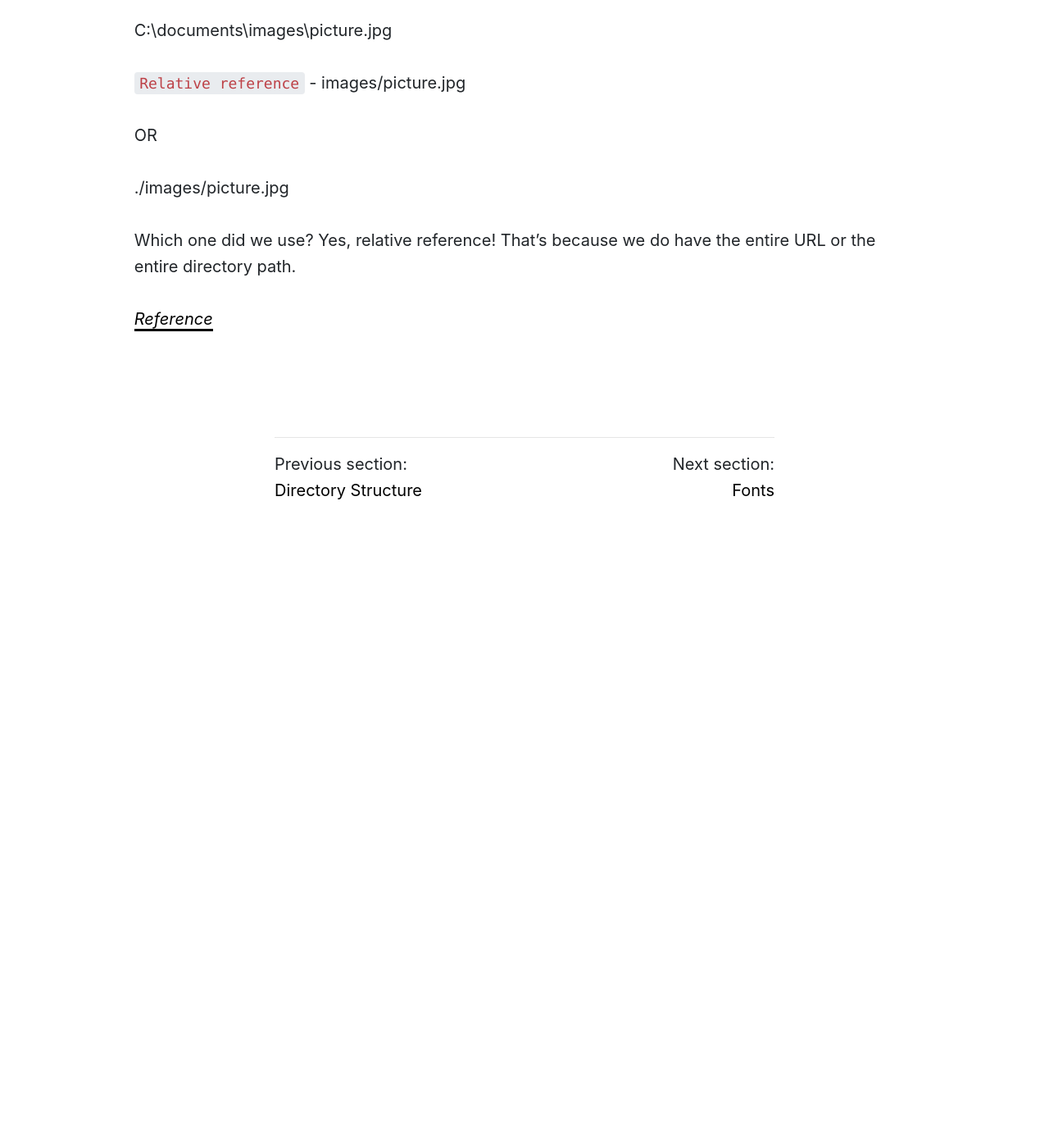
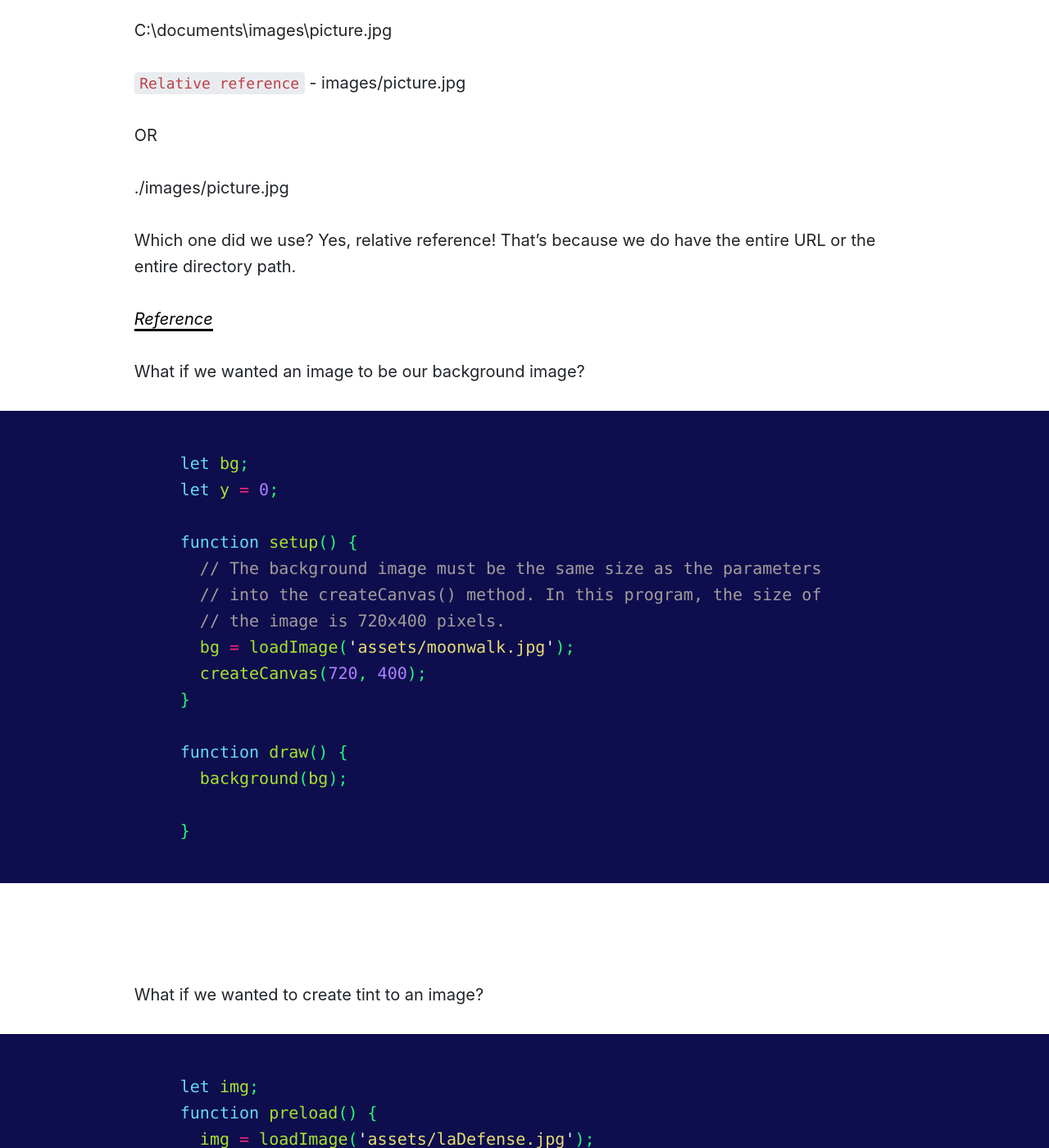
Before and after one commit to Montana-Media-Arts/220-creative-coding2-Spring2023, a Jekyll site: the page built from modules/week-3/_posts/2001-02-02-images.md, in a window 1280 px wide and 1400 px high, scrolled down 2312 px. Shown: the whole window at 82% size. Built offline with Jekyll 4.4.1, drawn with Linux system fonts in a browser that asks for light colours; nearby versions of some CDN libraries; a script that is not in the unit is left out; comment, search, counter and statistics services are not loaded; before the commit the page ends 2942 px from its top, so only the background shows below that; some of the changed text lies outside the part shown.

Commit message:
update content

````diff
--- a/modules/week-3/_posts/2001-02-02-images.md
+++ b/modules/week-3/_posts/2001-02-02-images.md
@@ -62,3 +62,45 @@ OR
 Which one did we use? Yes, relative reference!  That's because we do have the entire URL or the entire directory path.
 
 <em><a href="https://www.andrew.cmu.edu/server/references.html" target="_new">Reference</a></em>
+
+What if we wanted an image to be our background image?
+
+```js
+let bg;
+let y = 0;
+
+function setup() {
+  // The background image must be the same size as the parameters
+  // into the createCanvas() method. In this program, the size of
+  // the image is 720x400 pixels.
+  bg = loadImage('assets/moonwalk.jpg');
+  createCanvas(720, 400);
+}
+
+function draw() {
+  background(bg);
+
+}
+```
+
+What if we wanted to create tint to an image?
+
+```js
+let img;
+function preload() {
+  img = loadImage('assets/laDefense.jpg');
+}
+function setup() {
+  image(img, 0, 0);
+  tint(0, 153, 204); // Tint blue
+  image(img, 50, 0);
+}
+```
+
+and then
+
+```js
+notint();
+```
+
+removes the tint if one has been applied.
````
Also changed, not shown: modules/week-3/_posts/2000-01-01-overview.md (+1 -1 lines), modules/week-3/_posts/2001-03-02-fonts.md (+3 -1 lines).
